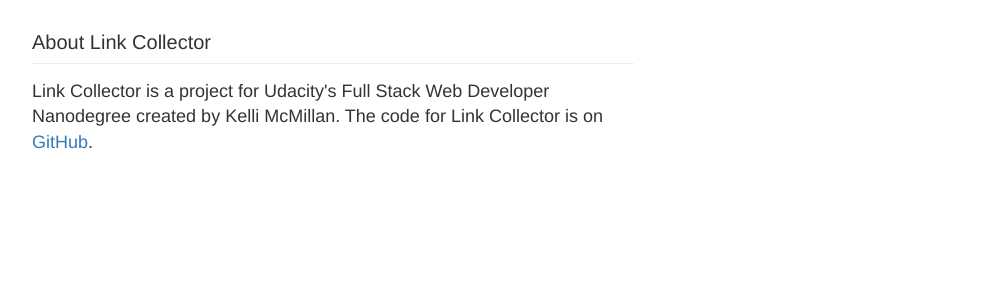
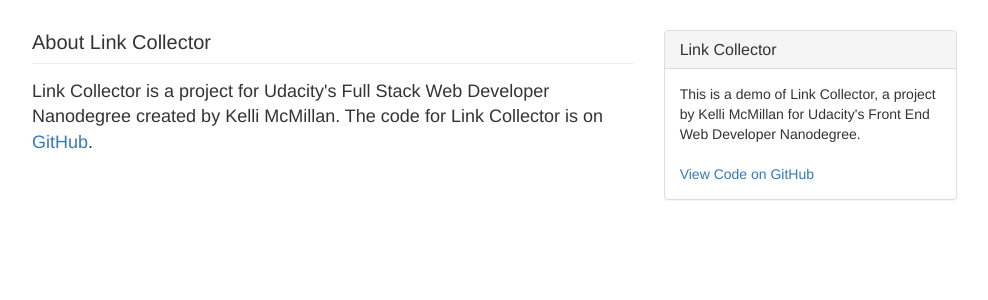
Before and after one commit to kellim/link-collector, a Flask app: page /about in a window 1280 px wide. Shown: the part 59-359 px from the top of the page, without its empty margins (153-1141 px from the left). Run offline with Flask 2, Linux system fonts and the light colour scheme; some libraries are stand-ins or nearby versions.

Commit message:
Add Link Collector sidebar panel

```diff
--- a/templates/sidebar.html
+++ b/templates/sidebar.html
@@ -48,3 +48,16 @@
     </div>
   {% endif %}
 {% endif %}
+
+<!-- Link Collector sidebar panel -->
+<div class="panel panel-default">
+  <div class="panel-heading">
+    <h3 class="panel-title">Link Collector</h3>
+  </div>
+  <div class="panel-body">
+    <ul class="sidebar-list">
+      <li>This is a demo of Link Collector, a project by Kelli McMillan for Udacity's Front End Web Developer Nanodegree.</li><br>
+      <li><a href="https://github.com/kellim/link-collector">View Code on GitHub</a></li>
+    </ul>
+    </div>
+</div>
```
